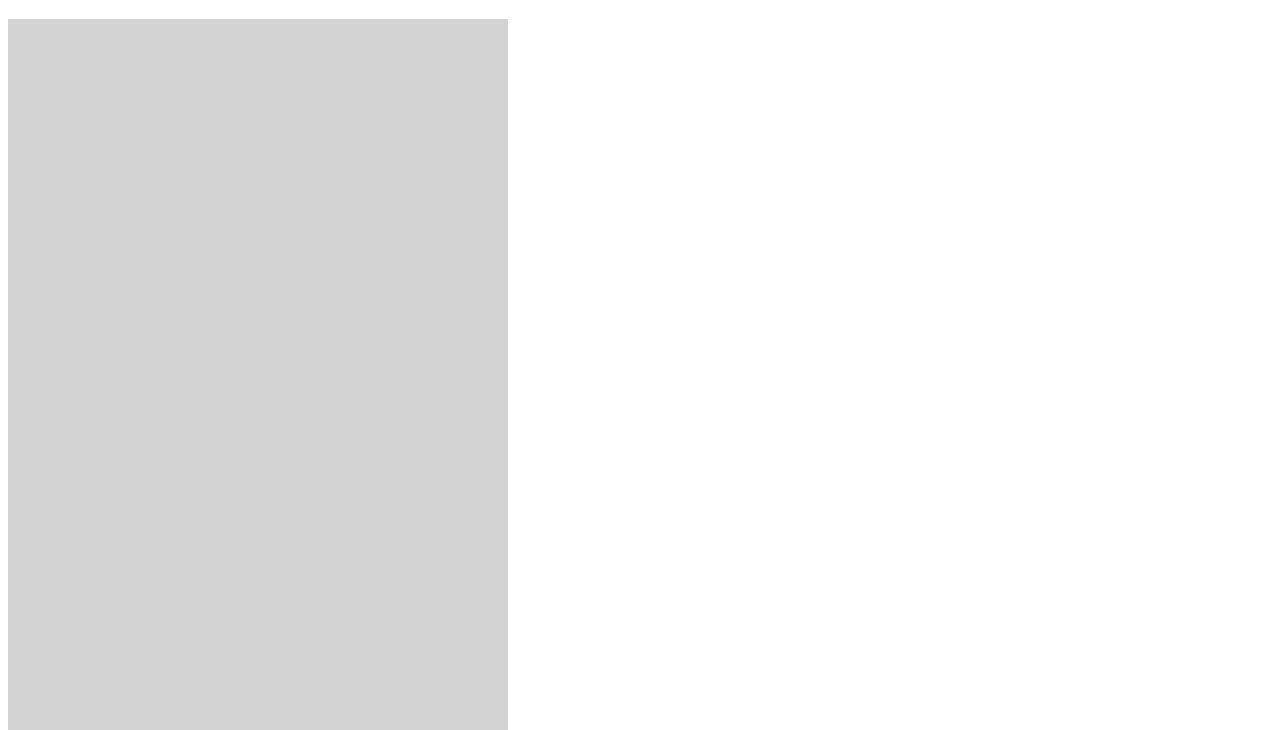
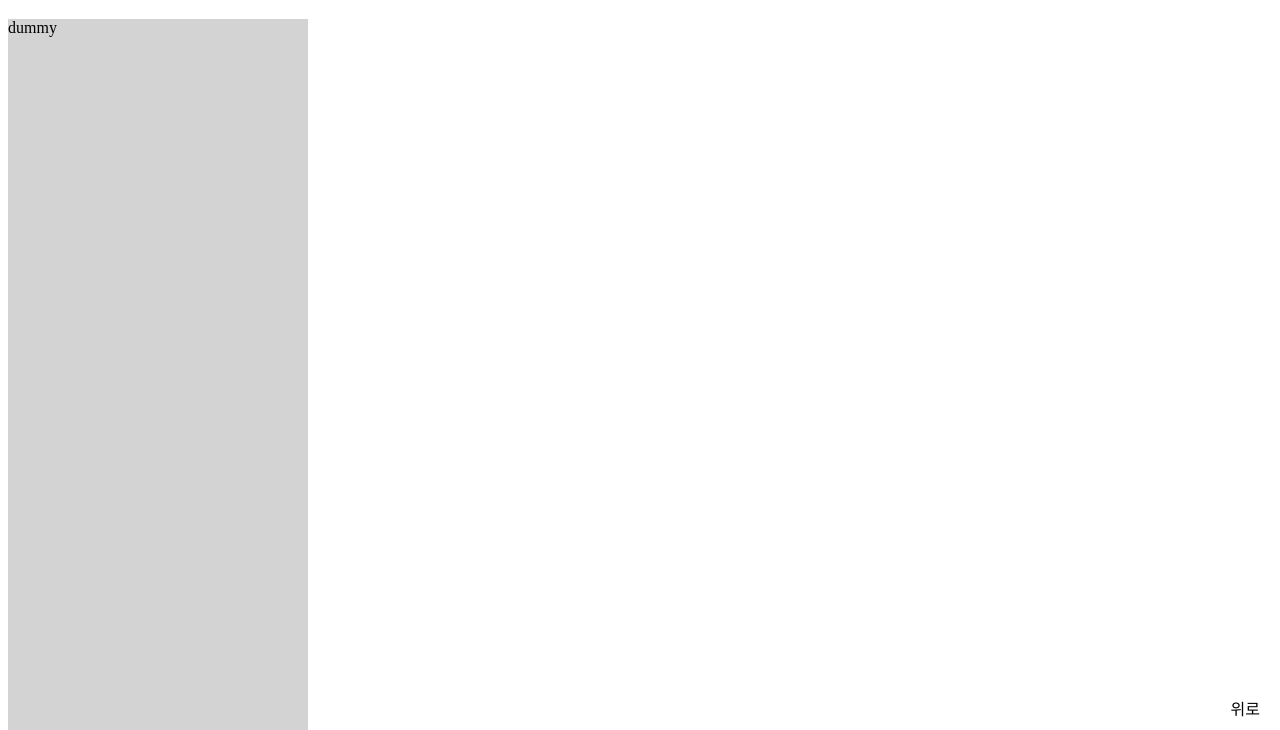
Before and after one commit to ssoso27/frontend-web, a plain HTML site: page 08/scroll.html in a window 1280 px wide. Shown: the part 70-800 px from the top of the page. Drawn offline with nearby package versions, Linux system fonts and the light colour scheme.

Commit message:
위로 css

```diff
--- a/08/scroll.html
+++ b/08/scroll.html
@@ -7,13 +7,17 @@
   <title>Document</title>
 
   <style media="screen">
-    div { width: 500px; height: 2000px; background-color: #d3d3d3;}
+    .dummy { width: 300px; height: 2000px; background-color: #d3d3d3;}
+    .goTop { position:fixed; bottom: 10px; right: 20px;}
   </style>
 </head>
 <body>
   <h1>스크롤을 아래로 천천히 움직여보세요</h1>
 
-  <div class="dummy"></div>
+  <div class="dummy">dummy</div>
+  <div class="goTop">위로</div>
+
+  <script src="https://code.jquery.com/jquery-3.2.1.js"></script>
   <script type="text/javascript" src="scroll.js"></script>
 </body>
 </html>
```
